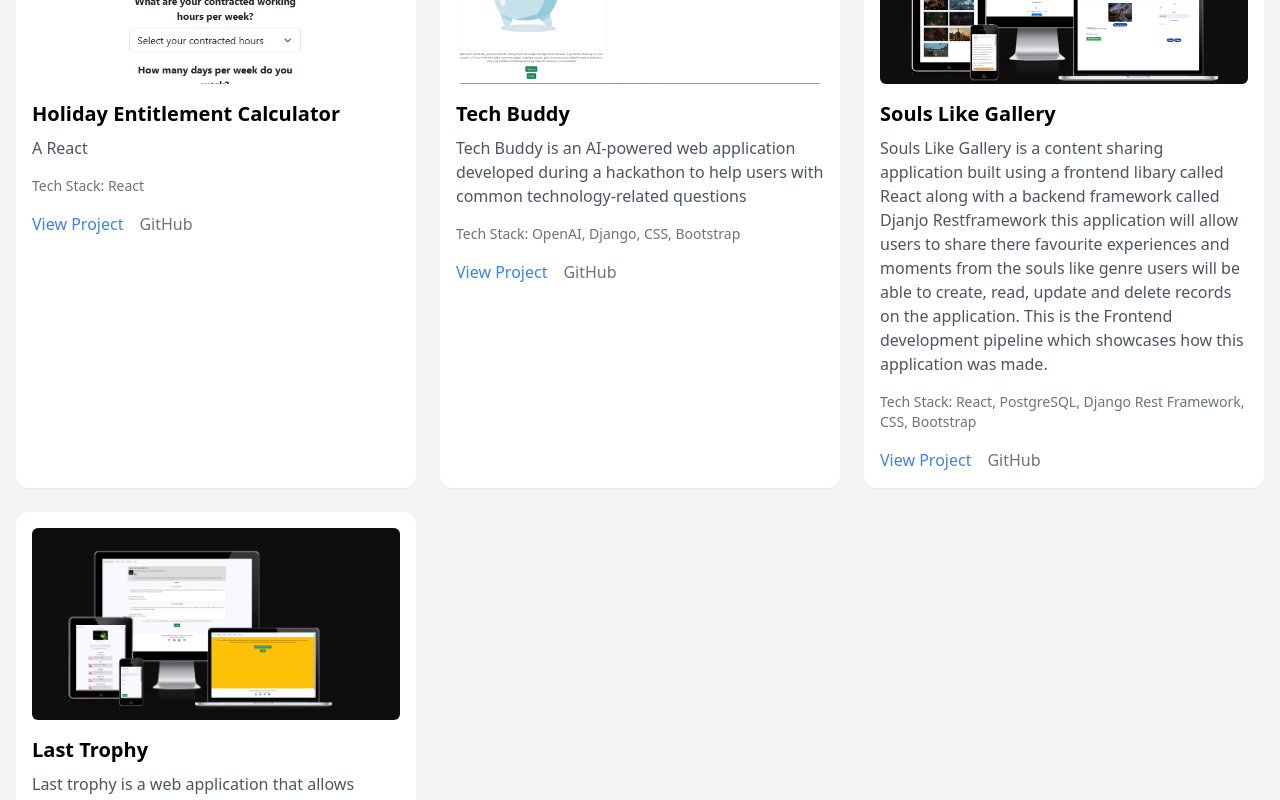
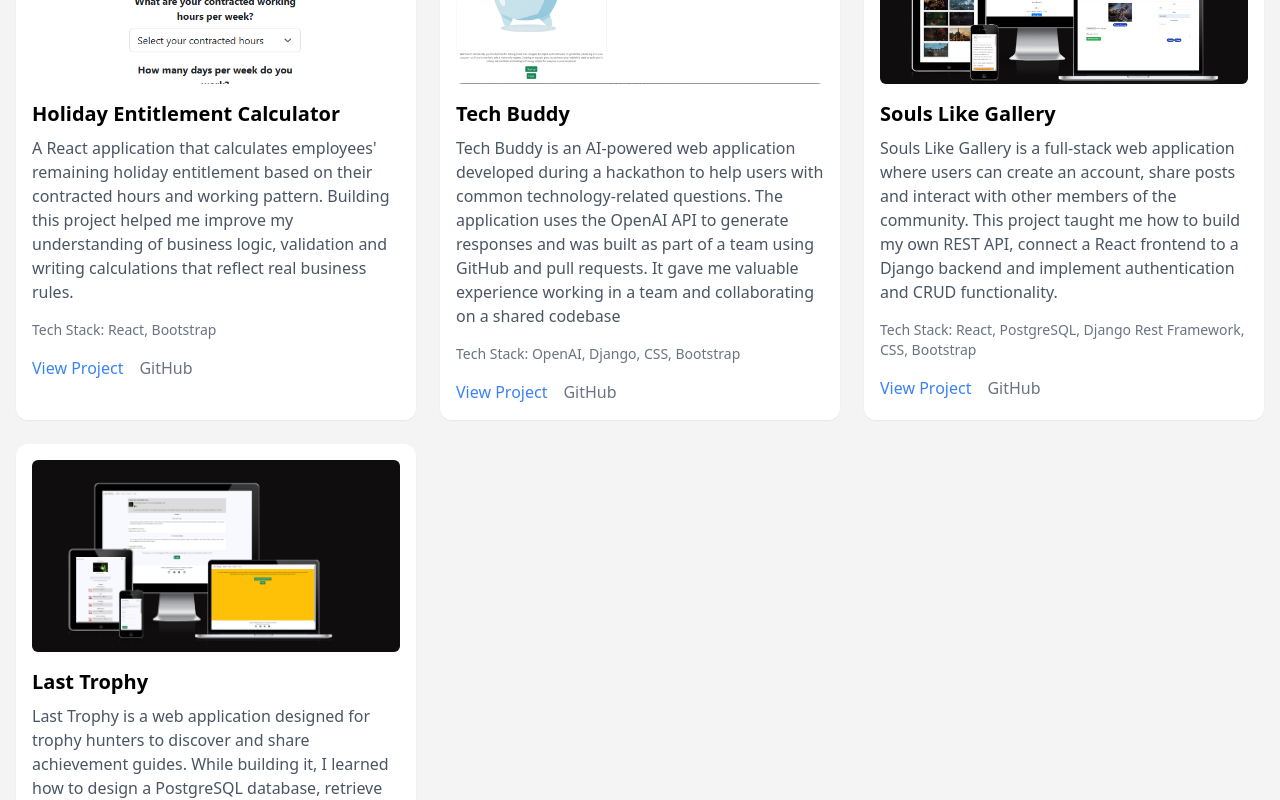
Before and after one commit to mattthughes/portfolio-app, a React (Vite) app: page / in a window 1280 px wide. Shown: the part 1020-1820 px from the top of the page. Built offline with nearby package versions, Linux system fonts and the light colour scheme.

Commit message:
Adjusted project cards description to add further detail

```diff
--- a/src/pages/home/Projects.jsx
+++ b/src/pages/home/Projects.jsx
@@ -10,15 +10,15 @@ const Projects = () => {
                 <div className="grid grid-cols-1 md:grid-cols-2 lg:grid-cols-3 gap-6">
                     <ProjectCard
                         title="Holiday Entitlement Calculator"
-                        description="A React "
-                        tech="React"
+                        description="A React application that calculates employees' remaining holiday entitlement based on their contracted hours and working pattern. Building this project helped me improve my understanding of business logic, validation and writing calculations that reflect real business rules. "
+                        tech="React, Bootstrap"
                         image="/docs/images/holiday-entitlement.png"
                         projectUrl="https://entitlement-calculator.vercel.app/"
                         gitHub="https://github.com/mattthughes/entitlement_calculator"
                     />
                     <ProjectCard
                     title="Tech Buddy"
-                    description="Tech Buddy is an AI-powered web application developed during a hackathon to help users with common technology-related questions"
+                    description="Tech Buddy is an AI-powered web application developed during a hackathon to help users with common technology-related questions. The application uses the OpenAI API to generate responses and was built as part of a team using GitHub and pull requests. It gave me valuable experience working in a team and collaborating on a shared codebase"
                     tech="OpenAI, Django, CSS, Bootstrap"
                     image="/docs/images/tech-buddy-live-demo.png"
                     projectUrl="https://support-squad-tech-buddy-9d4a4ad47301.herokuapp.com/"
@@ -27,7 +27,7 @@ const Projects = () => {
                     />
                     <ProjectCard
                         title="Souls Like Gallery"
-                        description="Souls Like Gallery is a content sharing application built using a frontend libary called React along with a backend framework called Djanjo Restframework this application will allow users to share there favourite experiences and moments from the souls like genre users will be able to create, read, update and delete records on the application. This is the Frontend development pipeline which showcases how this application was made."
+                        description="Souls Like Gallery is a full-stack web application where users can create an account, share posts and interact with other members of the community. This project taught me how to build my own REST API, connect a React frontend to a Django backend and implement authentication and CRUD functionality."
                         tech="React, PostgreSQL, Django Rest Framework, CSS, Bootstrap"
                         image="/docs/images/souls-like-gallery.png"
                         projectUrl="https://souls-like-gallery-03103574fc28.herokuapp.com/"
@@ -36,7 +36,7 @@ const Projects = () => {
 
                     <ProjectCard
                         title="Last Trophy"
-                        description="Last trophy is a web application that allows Trophy hunting this application will allow users to view achievement guides, create an account, comment, rate other guides."
+                        description="Last Trophy is a web application designed for trophy hunters to discover and share achievement guides. While building it, I learned how to design a PostgreSQL database, retrieve data from it and display that information dynamically within the application."
                         tech="Django, CSS, Bootstrap, PostgreSQL"
                         image="/docs/images/last-trophy.png"
                         projectUrl="https://last-trophy-f32c1bd6dcec.herokuapp.com/"
```
